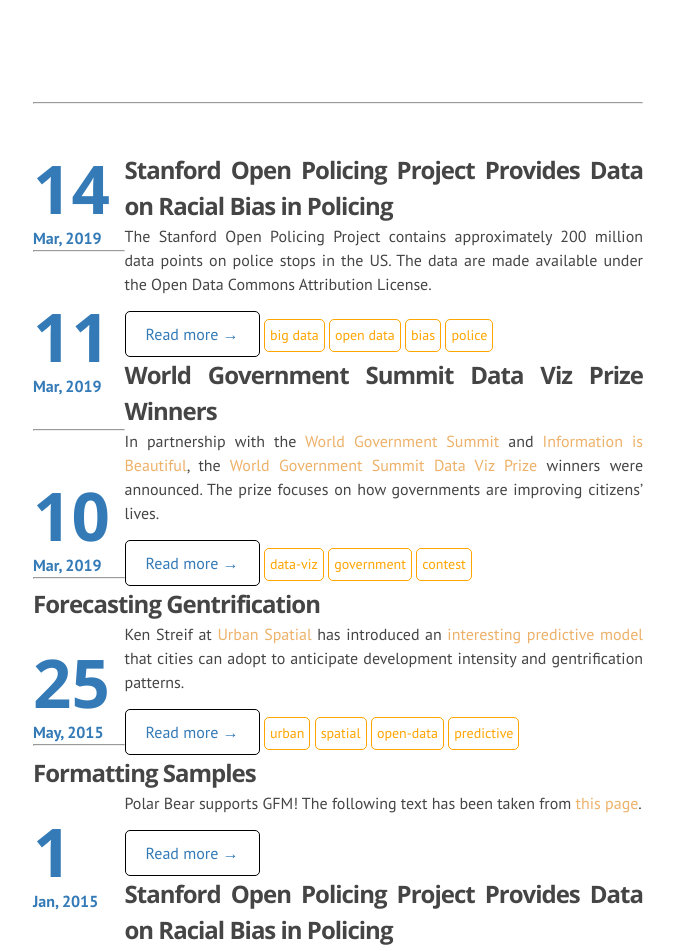
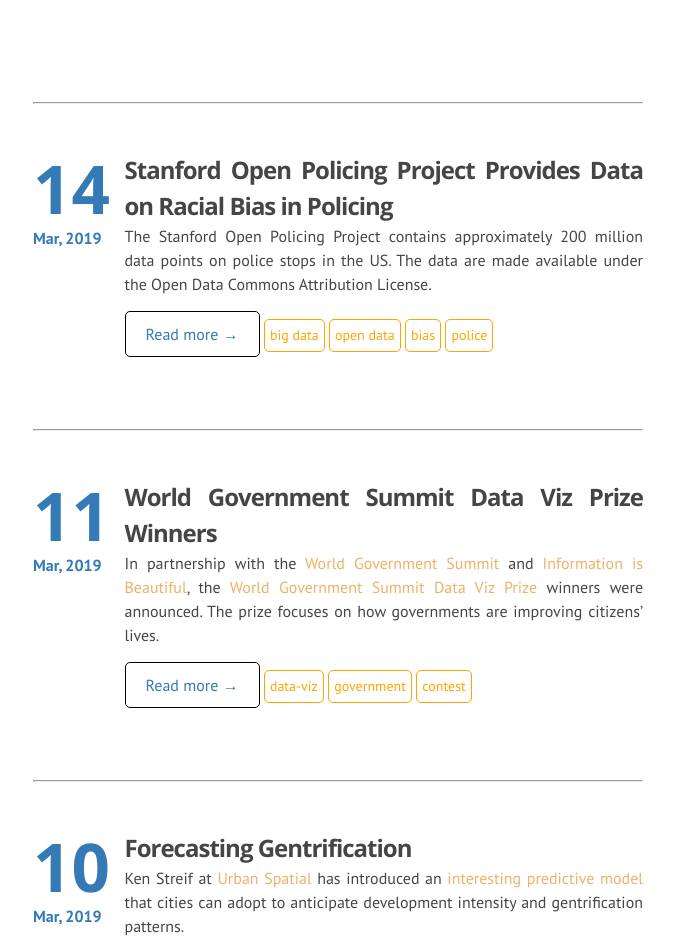
Before and after one commit to DS4PS/ds4ps.github.io, a Jekyll site: the page built from index.md, in a window 1280 px wide. Shown: the part 1226-2177 px from the top of the page, without its empty margins (317-991 px from the left). Built offline with Jekyll 4.4.1, drawn with Linux system fonts in a browser that asks for light colours; nearby versions of some CDN libraries; library files that are not in the unit come from our copies.

Commit message:
Update index.html

```diff
--- a/_layouts/index.html
+++ b/_layouts/index.html
@@ -58,7 +58,7 @@
 
        <!-- -------- BEGIN BLOG CARD ----------- -->
 
-        <article style="height:auto;">
+        <article style="clear:both;overflow:hidden;">
         <!-- <article style="min-height:300px;"> -->
         <!-- <div style = "display: inline-block;"> -->
 
```
